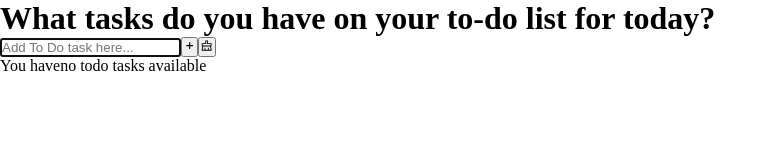
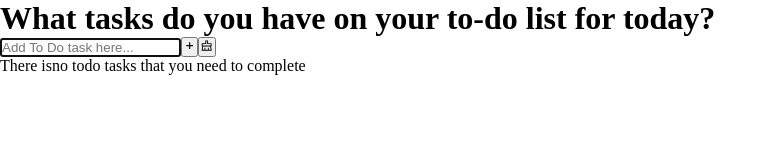
Before and after one commit to katarighe/react-todo-app, a React (Vite) app: page / in a window 1280 px wide. Shown: the top 160 px of the page, without its empty margins (0-777 px from the left). Built offline with nearby package versions, Linux system fonts and the light colour scheme.

Commit message:
Improve the count list

```diff
--- a/src/components/ToDoCount.jsx
+++ b/src/components/ToDoCount.jsx
@@ -3,13 +3,13 @@ import React from "react";
 function ToDoCount({ todos }) {
   return (
     <div className="to-do-count">
-      You have
+      There is
       {!todos.length
-        ? "no todo tasks available"
+        ? "no todo tasks that you need to complete"
         : todos.length === 1
-        ? "1 todo task available"
+        ? "1 todo task that you need to complete"
         : todos.length > 1
-        ? ` ${todos.length} todos available`
+        ? ` ${todos.length} todos that you need to complete`
         : null}
     </div>
   );
```
